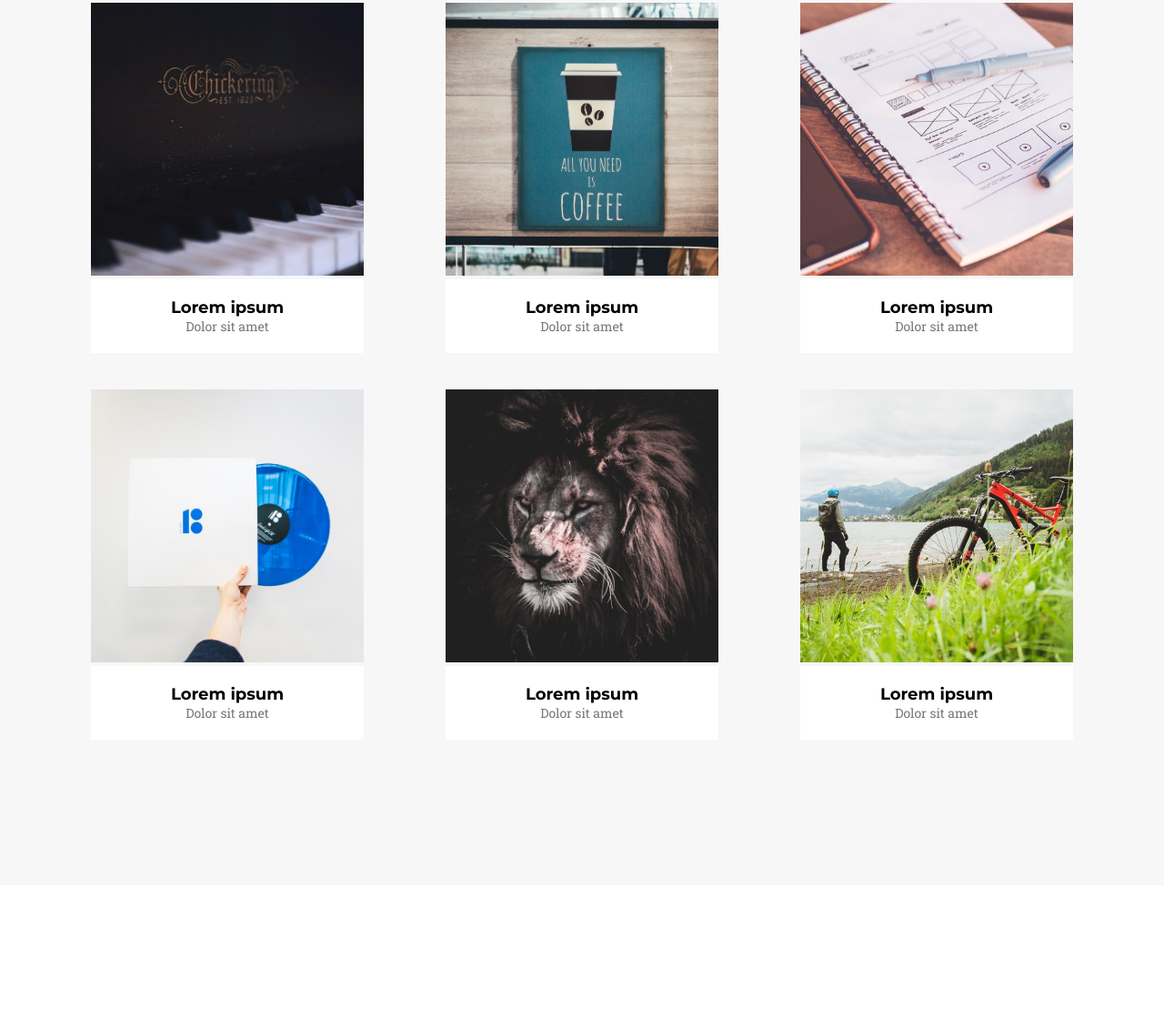
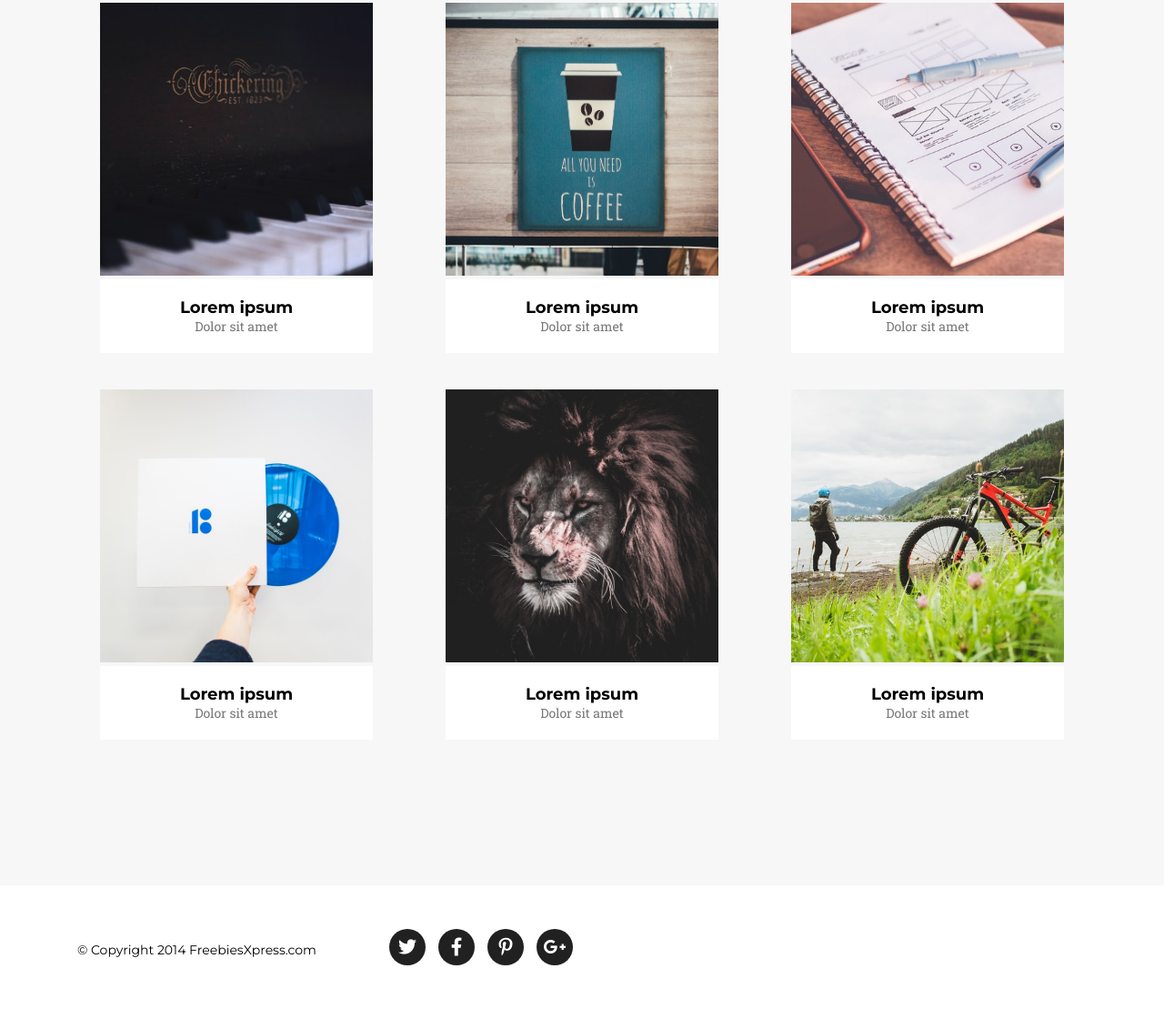
Before and after one commit to anna-gladzinska/project-golden, a website: page index.html in a window 1280 px wide. Shown: the part 1556-2665 px from the top of the page at 91% size. Before the commit the page ends 2529 px from the top, so only its background shows below. Drawn offline with Linux system fonts and the light colour scheme.

Commit message:
Add footer

```diff
--- a/index.html
+++ b/index.html
@@ -113,6 +113,17 @@
       </div>
     </div>
   </section>
+  <footer class="page-footer">
+    <div class="container">
+      <p>© Copyright 2014 FreebiesXpress.com</p>
+      <ul>
+        <li><a href="#"><i class="fab fa-twitter"></i>Twitter</a></li>
+        <li><a href="#"><i class="fab fa-facebook-f"></i>Facebook</a></li>
+        <li><a href="#"><i class="fab fa-pinterest-p"></i>Pinterest</a></li>
+        <li><a href="#"><i class="fab fa-google-plus-g"></i>Google Plus</a></li>
+      </ul>
+    </div>
+  </footer>
   <script src="js/script.js"></script>
 </body>
 
--- a/sass/style.scss
+++ b/sass/style.scss
@@ -9,6 +9,7 @@ $color-light: #fff;
 $color-one: #fdd135;
 $color-two: #777777;
 $color-three: #f7f7f7;
+$color-four: #212121;
 
 /* Global */
 
@@ -24,11 +25,10 @@ body {
 
 section {
   text-align: center;
+  padding: 120px 0;
 }
 
-section .container {
-  padding: 120px 0;
-}
+
 
 .btn {
   background: $color-one;
@@ -222,6 +222,42 @@ section .container {
   }
 }
 
+/* Footer */
+
+.page-footer {
+  padding: 48px 0;
+
+  p {
+    float: left;
+    font-size: 14px;
+    font-family: $font-one;
+    padding: 0 80px 0 0;
+  }
+
+  ul {
+    list-style: none;
+    margin: 0;
+    padding: 0;
+
+    li {
+      display: inline-block;
+      font-size: 0;
+      text-align: center;
+      padding: 0 10px 0 0;
+
+      i {
+        font-size: 20px;
+        line-height: 40px;
+        width: 40px;
+        height: 40px;
+        background: $color-four;
+        border-radius: 50%;
+        color: $color-light;
+      }
+    }
+  }
+}
+
 /* Media */
 
 @media (max-width: 767px) {
@@ -278,6 +314,16 @@ section .container {
       display: block;
     }
   }
+
+  .page-footer {
+    padding: 30px 0;
+    text-align: center;
+
+    p {
+      padding: 0;
+      float: none;
+    }
+  }
 }
 
 @media (min-width: 768px) and (max-width: 1024px) {
```
Also changed, not shown: css/style.css, 1 other file.
